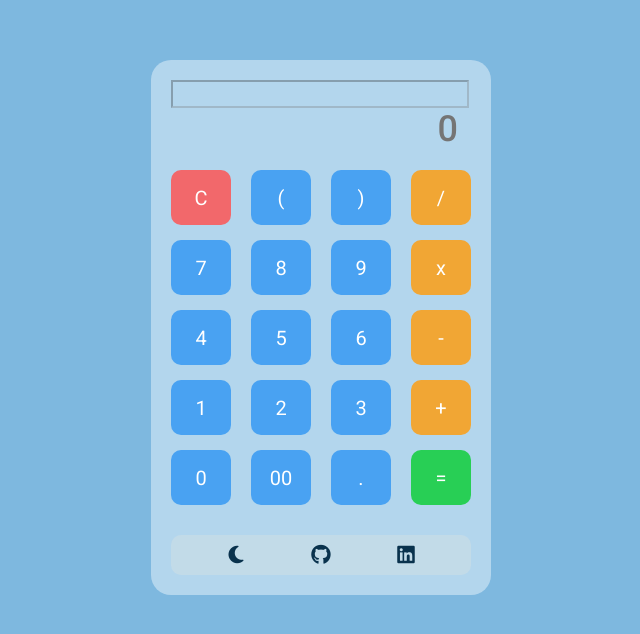
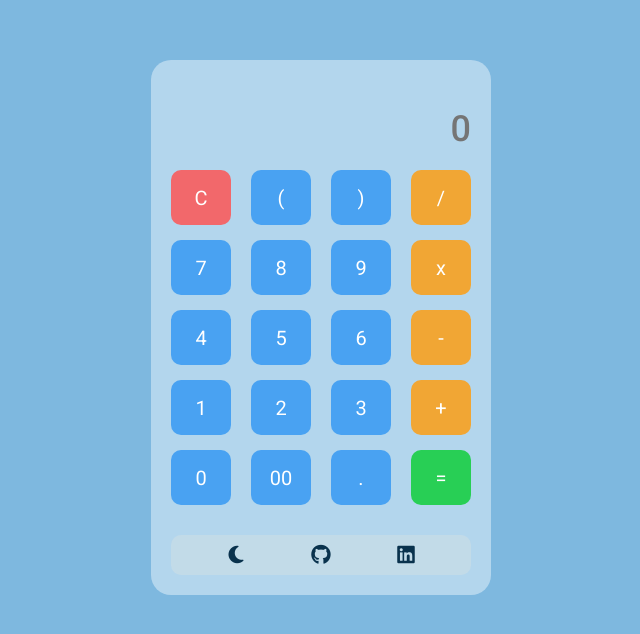
Before and after one commit to iMaxSilva/Calculadora, a plain HTML site: page index.html in a window 1280 px wide. Shown: the part 190-824 px from the top of the page, without its empty margins (319-959 px from the left). Drawn offline with Linux system fonts and the light colour scheme.

Commit message:
atualização main.css
Atualização Display Principal e Secundario

```diff
--- a/assets/css/main.css
+++ b/assets/css/main.css
@@ -71,19 +71,20 @@ body {
     border: 0 none;
     outline: 0;
     text-align: end;
-    width: 257px;
+    width: 300px;
     background-color: #ffffff00;
     border: 0px;
     color: var(--cl-text-display-principal);
-    padding: 28px 7px 30px 30px;
+    padding: 28px 7px 30px 0px;
     font-size: 36px;
     font-weight: 500;
 }
 .display > #textoDisplay2 {
-    width: 257px;
+    width: 300px;
     position: absolute;
     text-align: end;
-    padding: 0px 7px 0px 30px;
+    border:0px;
+    padding: 0px 7px 0px 0px;
     background-color: #ffffff00;
     color: var(--cl-text-display-secundario);
 }
```
